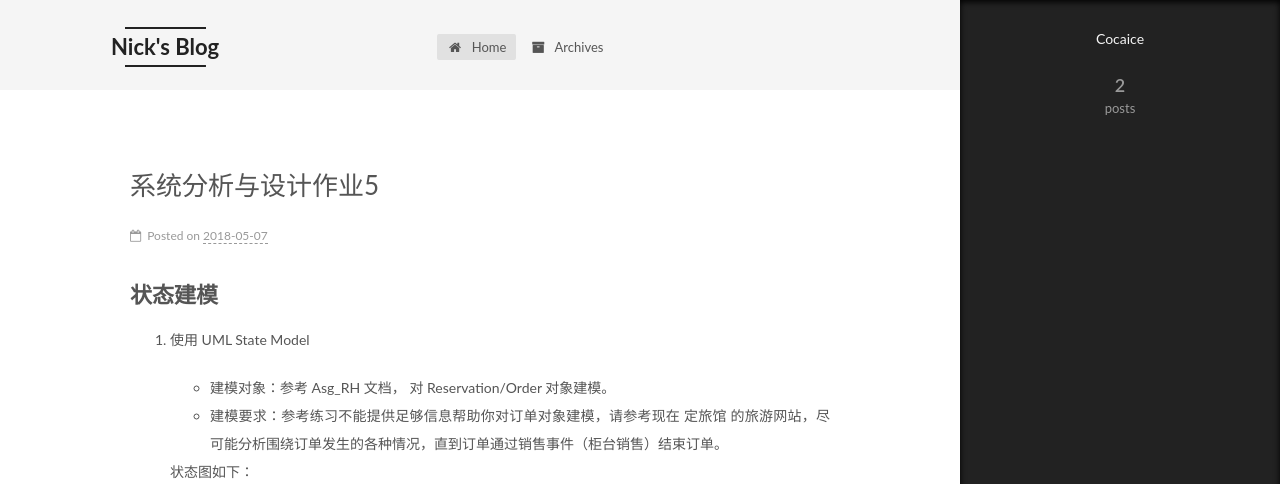
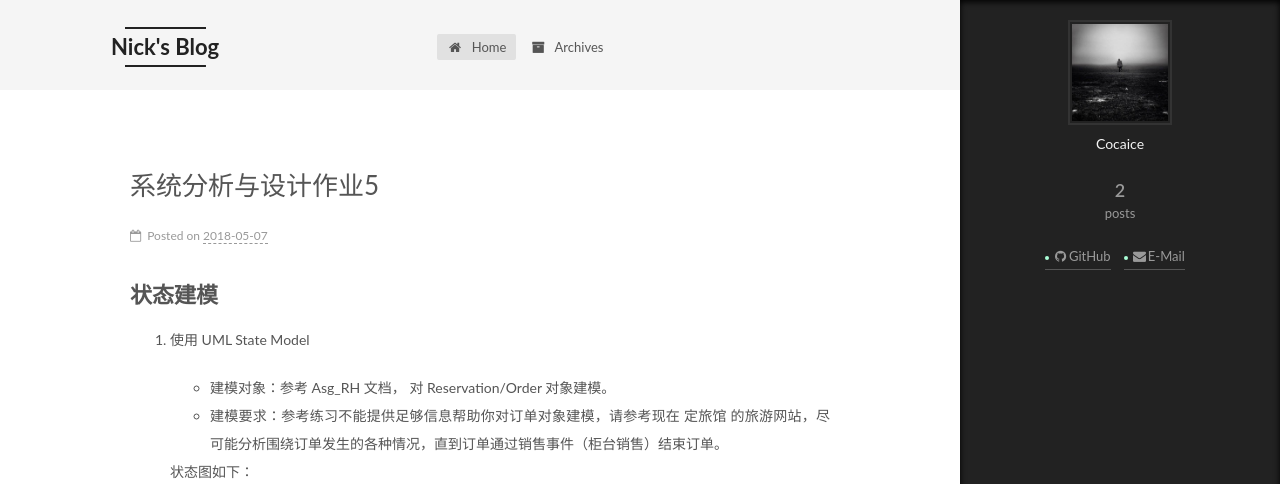
Before and after one commit to Cocaice/Cocaice.github.io, a plain HTML site: page index.html in a window 1280 px wide. Both pictures are taken after a click on the element 1238 px from the left and 743 px from the top of the page. Shown: the top 484 px of the page. Drawn offline with Linux system fonts and the light colour scheme.

Commit message:
Site updated: 2018-05-07 02:34:49

```diff
--- a/index.html
+++ b/index.html
@@ -279,7 +279,7 @@
     <span hidden itemprop="author" itemscope itemtype="http://schema.org/Person">
       <meta itemprop="name" content="Cocaice">
       <meta itemprop="description" content="">
-      <meta itemprop="image" content="/images/avatar.gif">
+      <meta itemprop="image" content="/images/blog-logo.jpg">
     </span>
 
     <span hidden itemprop="publisher" itemscope itemtype="http://schema.org/Organization">
@@ -434,7 +434,7 @@
     <span hidden itemprop="author" itemscope itemtype="http://schema.org/Person">
       <meta itemprop="name" content="Cocaice">
       <meta itemprop="description" content="">
-      <meta itemprop="image" content="/images/avatar.gif">
+      <meta itemprop="image" content="/images/blog-logo.jpg">
     </span>
 
     <span hidden itemprop="publisher" itemscope itemtype="http://schema.org/Organization">
@@ -590,6 +590,10 @@
         <div class="site-overview">
           <div class="site-author motion-element" itemprop="author" itemscope itemtype="http://schema.org/Person">
 
+              <img class="site-author-image" itemprop="image"
+                src="/images/blog-logo.jpg"
+                alt="Cocaice" />
+
               <p class="site-author-name" itemprop="name">Cocaice</p>
               <p class="site-description motion-element" itemprop="description"></p>
           </div>
@@ -615,6 +619,20 @@
 
 
 
+
+            <div class="links-of-author motion-element">
+
+                <span class="links-of-author-item">
+                  <a href="https://cocaice.github.io/" target="_blank" title="GitHub"><i class="fa fa-fw fa-github"></i>GitHub</a>
+
+                </span>
+
+                <span class="links-of-author-item">
+                  <a href="953447162@qq.com" target="_blank" title="E-Mail"><i class="fa fa-fw fa-envelope"></i>E-Mail</a>
+
+                </span>
+
+            </div>
 
 
 
```
Also changed, not shown: 2018/05/07/hello-world/index.html (+19 -1 lines), 2018/05/07/hw5/index.html (+19 -1 lines), about/index.html (+18 -0 lines), archives/2018/05/index.html (+18 -0 lines), archives/2018/index.html (+18 -0 lines), archives/index.html (+18 -0 lines), tags/index.html (+18 -0 lines).
